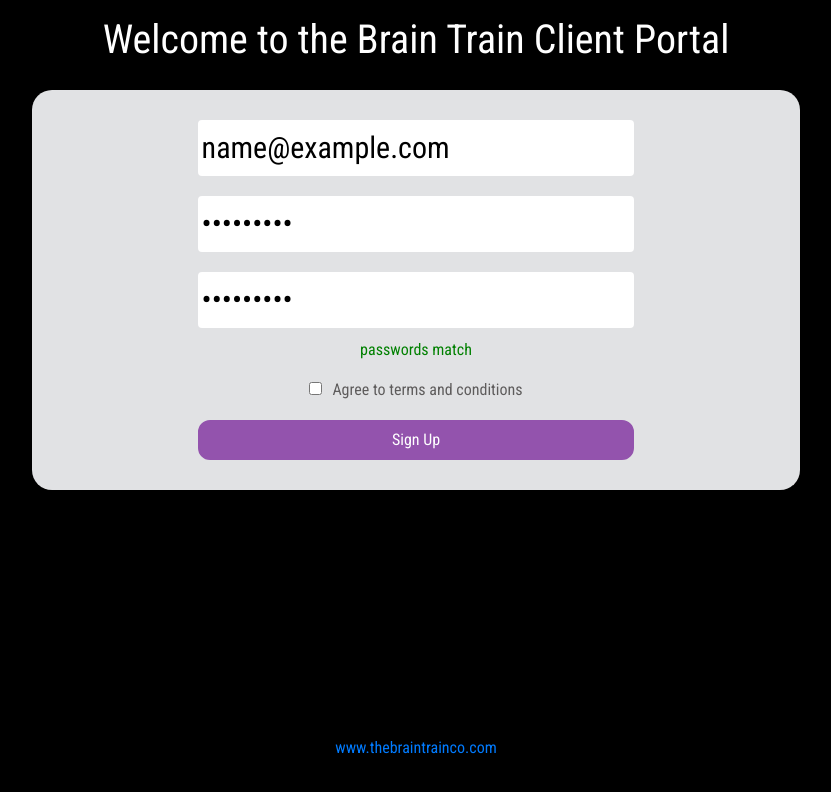
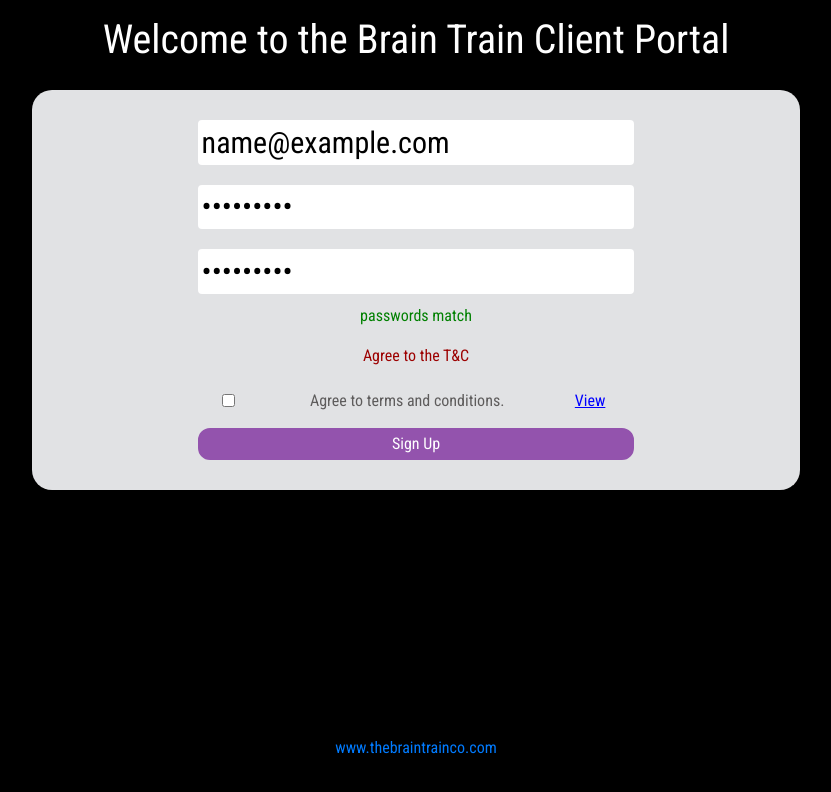
Before and after one commit to ChrisWhite12/clientportal_FE, a React (Create React App) app: page /register in a window 1280 px wide. Both pictures are taken after typing "name@example.com", "Sample123", "Sample123" into the empty fields and a click on the input "Sign Up". Shown: the top 792 px of the page, without its empty margins (224-1055 px from the left). Built offline with nearby package versions, Linux system fonts and the light colour scheme; no server answers; a web font is replaced by a local one.

Commit message:
adding modal for register, adding messages

```diff
--- a/src/App.css
+++ b/src/App.css
@@ -142,6 +142,7 @@
 
 .label{
   color: #5e5c5c;
+  margin: 5px;
   padding-left: 10px;
 }
 
@@ -285,3 +286,20 @@
   height: 35px;
   text-align: left;
 }
+
+.msgText{
+  color: rgb(156, 0, 0);
+}
+
+.tcCont{
+  display: flex;
+  justify-content: space-evenly;
+  align-items: center;
+  width: 70%;
+}
+
+.tcLink{
+  margin: 5px;
+  text-decoration: underline;
+  color: blue
+}
--- a/src/App.js
+++ b/src/App.js
@@ -26,10 +26,7 @@
     loggedInUser: null,
     patientInfo: {
       appointments: [],
-      patient: {
-        appointment_start: '',
-        appointment_end: ''
-      }
+      patient: {}
     }
   }
 
@@ -37,6 +34,12 @@
   //TODO handle tickets
   //TODO password reset with live server
   //TODO complete testing
+  //TODO cancel request
+  //TODO appointment type
+  //TODO no notifications for users , only admin
+  //TODO user tab for admin
+  // as admin, show booked appoinments?
+
   //optional twilio sms
 
   const [store, dispatch] = useReducer(stateReducer,initialState)
--- a/src/components/Dashboard.js
+++ b/src/components/Dashboard.js
@@ -23,11 +23,13 @@
 
 const Dashboard = () => {
 
-    const {dispatch} = useGlobalState()
+    const {dispatch, store} = useGlobalState()
     const [loading, setLoading] = useState(true)
 
     let {path,url} = useRouteMatch()
     const history = useHistory()
+
+    const {role} = store
 
     useEffect(() => {
         console.log("getting patient info")
@@ -65,9 +67,17 @@
         <Router>
             <Nav defaultActiveKey="/" className="flex-column" id="sidenav">
                 <Nav.Link as={Link} className="sidenav_btn" id="d" eventKey="link-1" to={`${url}/`}>Dashboard</Nav.Link>
-                <Nav.Link as={Link} className="sidenav_btn" id="ci" eventKey="link-1" to={`${url}/info`}>Client Info</Nav.Link>
+
+                {role === 'user'
+                    ? <Nav.Link as={Link} className="sidenav_btn" id="ci" eventKey="link-1" to={`${url}/info`}>Client Info</Nav.Link>
+                    : <></>}
+
                 <Nav.Link as={Link} className="sidenav_btn" id="ba" eventKey="link-2" to={`${url}/appointments`}>Booked Appointments</Nav.Link>
-                <Nav.Link as={Link} className="sidenav_btn" id="n" eventKey="link-3" to={`${url}/notifications`}>Notifications</Nav.Link>
+
+                {role === 'admin'
+                ? <Nav.Link as={Link} className="sidenav_btn" id="n" eventKey="link-3" to={`${url}/notifications`}>Notifications</Nav.Link>
+                : <></>}
+
                 <Nav.Link as={Link} className="sidenav_btn" id="lo" eventKey="link-4" to={`${url}/`} onClick={handleLogout}>Logout</Nav.Link>
             </Nav>
 
--- a/src/components/auth/ForgotPassword.js
+++ b/src/components/auth/ForgotPassword.js
@@ -30,14 +30,9 @@
             <h1>Password Reset</h1>
             <form className="login_card" onSubmit={handleSubmit}>
                 <input className="login_fields" name="email" onChange={handleChange} type="text" placeholder="email"></input>
-                <p>{message}</p>
+                <p className='msgText'>{message}</p>
                 <input id="forgot_password_btn" type="submit"></input>
             </form>
-
-
-            <Link to="/reset_password">
-                reset password
-            </Link>
         </div>
     )
 }
--- a/src/components/auth/Login.js
+++ b/src/components/auth/Login.js
@@ -24,10 +24,12 @@
     function handleSubmit(event){
         event.preventDefault()
         loginUser(userDetails)
-            .then(() => {
+            .then((resData) => {
+                console.log('resData',resData);
                 dispatch({
                     type: "setLoggedInUser",
-                    data: userDetails.email
+                    data: userDetails.email,
+                    role: resData.user.role
                 })
                 history.push('/dashboard')
             })
@@ -42,7 +44,7 @@
             <form className="login_card" onSubmit={handleSubmit}>
                 <input className="login_fields" name="email" onChange={handleChange} type="text" placeholder="email"></input>
                 <input className="login_fields" name="password" onChange={handleChange} type="password" placeholder="password"></input>
-                <p>{message}</p>
+                <p className='msgText'>{message}</p>
                 <div>
                     <input type="checkbox"></input>
                     <label className="label"> Remember Me</label>
--- a/src/components/auth/Register.js
+++ b/src/components/auth/Register.js
@@ -1,4 +1,5 @@
-import React, {useState} from 'react'
+import React, {useRef, useState} from 'react'
+import { Modal, Button } from 'react-bootstrap'
 import {useGlobalState} from "../../config/store"
 import {registerUser} from "../../services/authServices"
 
@@ -10,7 +11,9 @@
         password_confirm: ''
     })
     const [message,setMessage] = useState('')
+    const [modalOn, setModalOn] = useState(false)
     const {dispatch} = useGlobalState()
+    const tcState = useRef()
 
     function handleChange(event){
         const name = event.target.name
@@ -24,6 +27,7 @@
     function handleSubmit(event){
         event.preventDefault()
         if(userDetails["password"] === userDetails["password_confirm"]){
+            if(tcState.current.checked){
                 registerUser(userDetails)
                     .then(() => {
                         dispatch({
@@ -33,17 +37,26 @@
                         history.push('/sign_in')
                     })
                     .catch((err) => {
-                    console.log('failed to register')
-                    console.log(err)
-                    // setMessage(err)
+                        console.log('err', err)
+                        setMessage(err.message)
                     })
             }
             else{
-            console.log('fail - password do not match')
+                setMessage('Agree to the T&C')
+            }
+        }
+        else{
+            setMessage('Passwords do not match')
         }
     }
 
-    //TODO add modal to terms and conditions
+    const handleViewTC = () => {
+        setModalOn(true)
+    }
+
+    const handleCloseTC = () => {
+        setModalOn(false)
+    }
 
     return (
         <div className="main_sec">
@@ -52,14 +65,31 @@
                 <input className="login_fields" name="email" type="text" placeholder="email" onChange={handleChange}></input>
                 <input className="login_fields" name="password" type="password" placeholder="password" onChange={handleChange}></input>
                 <input className="login_fields" name="password_confirm" type="password" placeholder="confirm password" onChange={handleChange}></input>
-                {!userDetails["password"] ? <p></p> : (userDetails["password"] === userDetails["password_confirm"])? <p style={{color: "green"}}>passwords match</p>: <p style={{color: "red"}}>passwords don't match</p>}
-                {message}
-                <div>
-                    <input type="checkbox"></input>
-                    <label className="label">Agree to terms and conditions</label>
+                {!userDetails["password"]
+                    ? <p></p>
+                    : (userDetails["password"] === userDetails["password_confirm"])
+                        ?<p style={{color: "green"}}>passwords match</p>
+                        : <p style={{color: "red"}}>passwords don't match</p>}
+                <p className='msgText'>{message}</p>
+                <div className="tcCont">
+                    <input type="checkbox" ref={tcState}></input>
+                    <p className="label">Agree to terms and conditions. </p><p className='tcLink' onClick={handleViewTC}>View</p>
                 </div>
                 <input className="sign_up_btn" type="submit" value="Sign Up"></input>
             </form>
+
+            <Modal show={modalOn} onHide={handleCloseTC}>
+                <Modal.Header closeButton>
+                <Modal.Title>Terms and Conditions</Modal.Title>
+                </Modal.Header>
+                <Modal.Body>Lorem ipsum, dolor sit amet consectetur adipisicing elit. Unde architecto ea inventore minima quaerat ut maiores,
+                     veniam sapiente repellat similique voluptate tempore quidem temporibus rem laboriosam eaque delectus totam et.</Modal.Body>
+                <Modal.Footer>
+                <Button variant="secondary" onClick={handleCloseTC}>
+                    Close
+                </Button>
+                </Modal.Footer>
+            </Modal>
         </div>
     )
 }
--- a/src/components/auth/ResetPassword.js
+++ b/src/components/auth/ResetPassword.js
@@ -46,7 +46,7 @@
                         type: "setLoggedInUser",
                         data: userDetails.email
                     })
-                    history.push('/')
+                    history.push('/sign_in')
                 })
                 .catch((err) => {
                     setMessage(`Error !! Can't reset password try again!`)
--- a/src/components/tabs/Home.js
+++ b/src/components/tabs/Home.js
@@ -12,7 +12,6 @@
 
     const {dateStart, hrStart, minStart, hrEnd, minEnd} = timeConvert(patientInfo.appointments[0]?.appointment_start, patientInfo.appointments[0]?.appointment_end)
 
-    //TODO change time to date string
     return (
 
         <div className="home">
--- a/src/components/tabs/Notifications.js
+++ b/src/components/tabs/Notifications.js
@@ -55,7 +55,7 @@
         .then((res) => console.log(res))
         .catch((err) => console.log(err))
     }
-    //TODO change dates to dateStrings
+
     return (
         <div className="notewrapper">
             <h1>Notifications</h1>
--- a/src/config/stateReducer.js
+++ b/src/config/stateReducer.js
@@ -3,7 +3,8 @@
         case "setLoggedInUser": {
             return {
                 ...state,
-                loggedInUser: action.data
+                loggedInUser: action.data,
+                role: action.role
             }
         }
         case "setTicket": {
```
Lines whose indentation alone changed are shown as unchanged.
